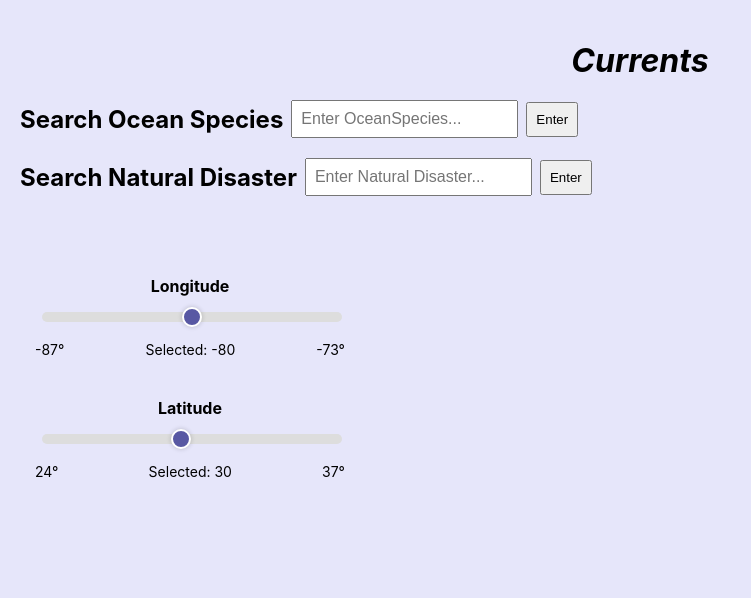
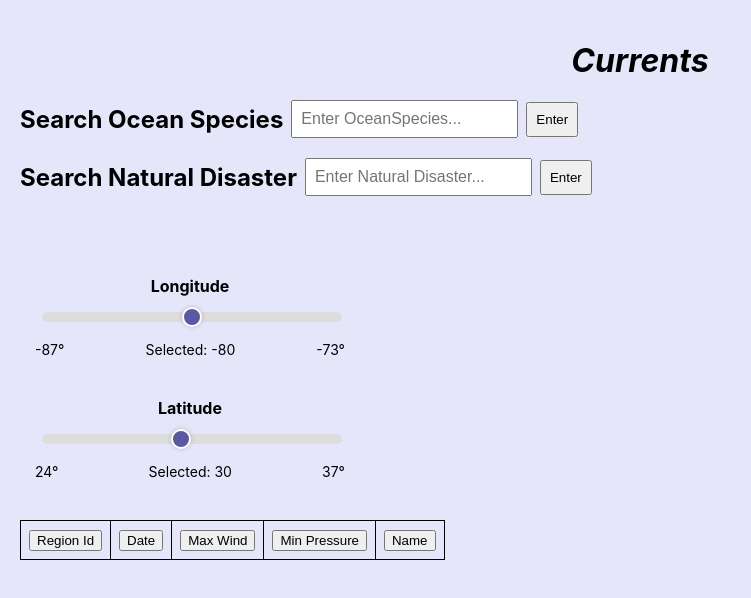
Before and after one commit to cs411-alawini/fa24-cs411-team097-IlliniCoders, a React (Create React App) app in the folder currents/client/: page / in a window 1280 px wide. Shown: the top 598 px of the page, without its empty margins (0-751 px from the left). Built offline with nearby package versions, Linux system fonts and the light colour scheme.

Commit message:
frontend table implemented to show results

```diff
--- a/currents/client/src/components/naturalDisasterSearch.tsx
+++ b/currents/client/src/components/naturalDisasterSearch.tsx
@@ -1,9 +1,11 @@
 import React, { useState, ChangeEvent } from 'react';
 import axios from 'axios'
-// Users can search based on a region ID
-const NaturalDisasterSearch: React.FC = () => {
+
+interface nds {
+    get_result: (result: any[])=>void;
+}
+const NaturalDisasterSearch: React.FC<nds> = ({get_result}) => {
     const [query, setQuery] = useState<string>(''); // Define the state type as string
-    // const [ results] = useState([]);
 
     const handleInputChange = (event: ChangeEvent<HTMLInputElement>) => {
         setQuery(event.target.value); // Update the query with the input value
@@ -13,6 +15,8 @@ const NaturalDisasterSearch: React.FC = () => {
         try {
             const res = await axios.post('http://127.0.0.1:5000/data', {query});
             console.log(res.data);
+            get_result(res.data)
+
         } catch (error) {
             console.error("Error sending data:", error);
         }
--- /dev/null
+++ b/currents/client/src/components/searchTable.css
@@ -0,0 +1,9 @@
+.table {
+    border-collapse: collapse;
+  }
+
+  .table th,
+  .table td {
+    border: 1px solid black;
+    padding: 8px;
+  }
--- /dev/null
+++ b/currents/client/src/components/searchTable.tsx
@@ -0,0 +1,70 @@
+import React, { useState, ChangeEvent } from 'react';
+import "./searchTable.css"
+import axios from 'axios'
+// Users can search based on a region ID
+interface st {
+    data: any[];
+}
+
+
+
+
+const SearchTable : React.FC<st> = ({data}) => {
+    const data_array: any[] = Object.values(data)[0] || [];
+    const rows = data_array.map((element:any[], idx:number) => {
+        console.log(Object.values(data)[0][0]);
+        console.log(element);
+        return (
+        <tr key={idx}>
+        <td>{element[0]}</td>
+        <td>{element[1]}</td>
+        <td>{element[2]}</td>
+        <td>{element[3]}</td>
+        <td>{element[4]}</td>
+        </tr>
+        );
+    });
+    const sort_column = (column: String) =>{
+    //TODO
+    console.log(column);
+    };
+    const handleSearch = () => {
+    console.log(data);
+    };
+    return (
+        <div>
+                <table className='table'>
+                <thead>
+                            <tr>
+                                    <th>
+                                    <button  onClick={()=> sort_column("")}>Region Id</button>
+                                </th>
+                                <th>
+                                    <button  onClick={()=> sort_column("")}>Date</button>
+                                </th>
+                                 <th>
+                                    <button  onClick={()=> sort_column("")}>Max Wind</button>
+                                </th>
+                                <th>
+                                    <button  onClick={()=> sort_column("")}>Min Pressure</button>
+                                </th>
+
+                                <th>
+                                    <button  onClick={()=> sort_column("")}>Name</button>
+                                </th>
+
+
+
+
+                            </tr>
+                </thead>
+                <tbody>
+                    {rows}
+                </tbody>
+            </table>
+        </div>
+    );
+};
+
+
+export default SearchTable;
--- a/currents/client/src/pages/main.tsx
+++ b/currents/client/src/pages/main.tsx
@@ -1,10 +1,12 @@
-import React from "react";
+import React, {useState} from "react";
 import OceanSpeciesSearch from "../components/oceanSpeciesSearch";
 import NaturalDisasterSearch from "../components/naturalDisasterSearch";
 import LatSlider from "../components/latSlider"
 import LongSlider from "../components/longSlider"
+import SearchTable from "../components/searchTable"
 
 const MainPage: React.FC = () => {
+    const [result, set_result] = useState<any[]>([]);
     return (
         <div style={{ backgroundColor: 'lavender', minHeight: '100vh', padding: '20px', boxSizing: 'border-box' }}>
             <h1 style={{ fontStyle: 'italic', marginBottom: '20px', textAlign: 'center' }}>Currents</h1>
@@ -15,12 +17,16 @@ const MainPage: React.FC = () => {
                 </div>
                 <div style={{ display: 'flex', alignItems: 'center', gap: '8px' }}>
                     <h2 style={{ margin: 0 }}>Search Natural Disaster</h2>
-                    <NaturalDisasterSearch />
+                    <NaturalDisasterSearch get_result={set_result}/>
                 </div>
                 <div style={{ marginTop: '40px' }}> {/* Optional spacing for layout */}
                     <LongSlider />
                     <LatSlider />
-            </div>
+                </div>
+                <SearchTable data={result}/>
+                <div>
+
+                </div>
             </div>
         </div>
     );
```
Also changed, not shown: 1 other file (tests, documents, lock files or other folders).
